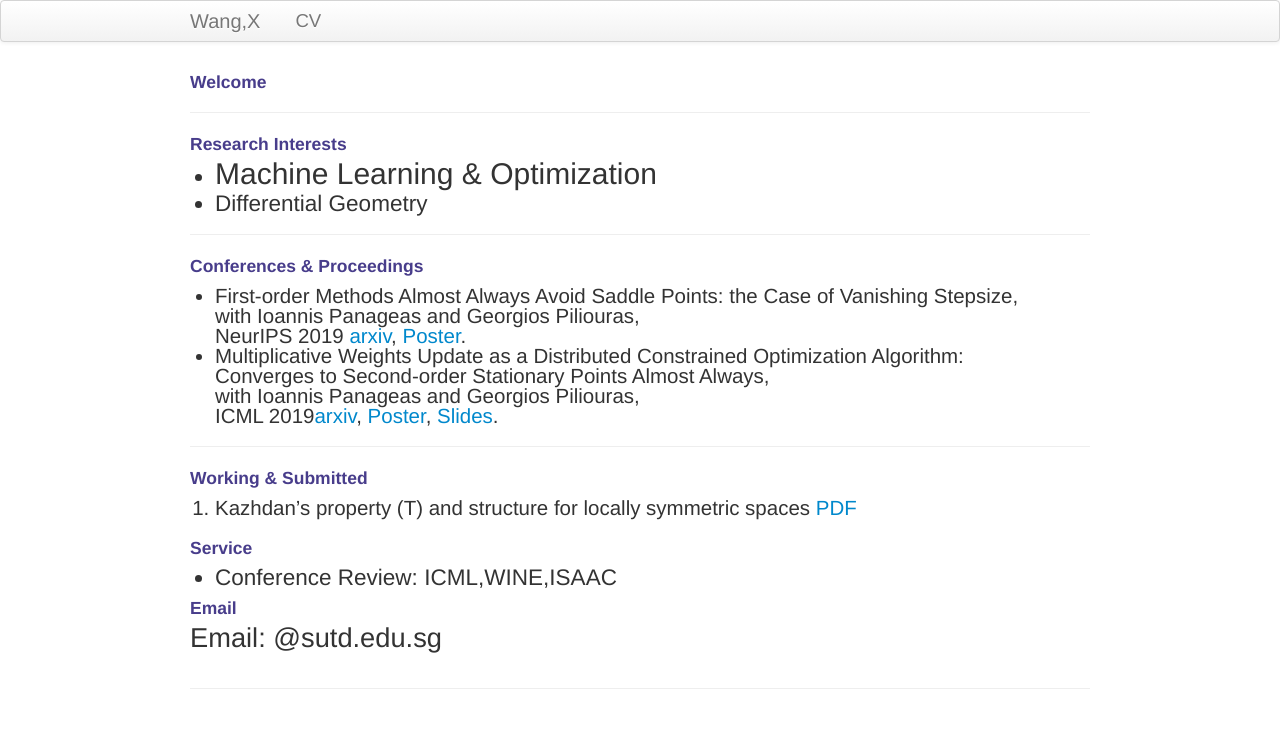
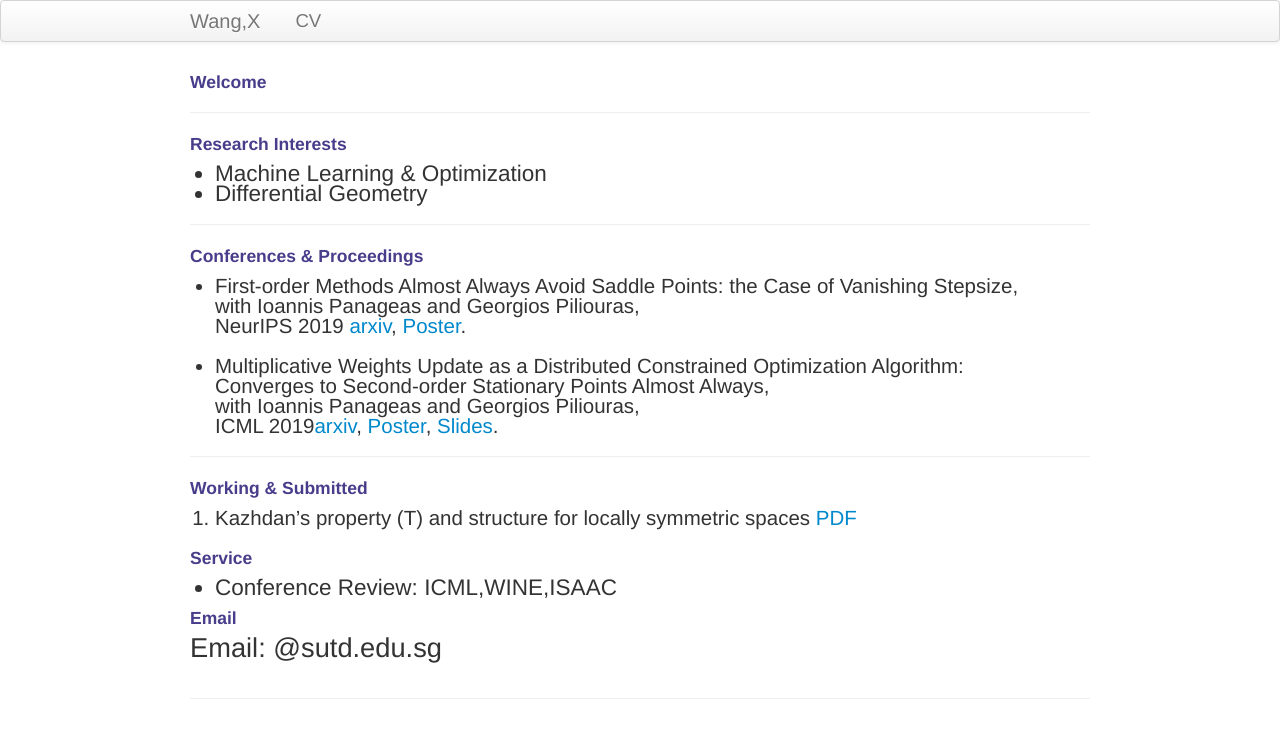
Before and after one commit to xiiaowang/xiiaowang.github.io, a Jekyll site: the page built from index.md, in a window 1280 px wide. Shown: the top 738 px of the page. Built offline with Jekyll 4.4.1, drawn with Linux system fonts in a browser that asks for light colours.

Commit message:
Update index.md

```diff
--- a/index.md
+++ b/index.md
@@ -12,7 +12,7 @@ keywords: machine learning, geometry
 <div class="container2">
 <h4><a name="Research Interests"></a>Research Interests</h4>
 <ul>
-    <li><p style="font-size:30px">Machine Learning & Optimization</p></li>
+    <li>Machine Learning & Optimization</li>
     <li>Differential Geometry</li>
 </ul>
 </div>
@@ -37,6 +37,7 @@ keywords: machine learning, geometry
 <h4><a name="Conferences & Proceedings"></a>Conferences & Proceedings</h4>
 <ul>
    <li> First-order Methods Almost Always Avoid Saddle Points: the Case of Vanishing Stepsize, <br/> with Ioannis Panageas and Georgios Piliouras,<br/> NeurIPS 2019 <a href="http://arxiv.org/abs/1906.07772">arxiv</a>, <a href="https://www.dropbox.com/s/y25vze12a2lpivv/NIPS19_poster.pdf?dl=0">Poster</a>.</li>
+    <br/>
    <li> Multiplicative Weights Update as a Distributed Constrained Optimization Algorithm: <br/> Converges to Second-order Stationary Points Almost Always, <br/>with Ioannis Panageas and Georgios Piliouras,<br/> ICML 2019<a href="http://arxiv.org/abs/1810.05355">arxiv</a>, <a href="https://www.dropbox.com/s/qs9nr6pgycnboy7/poster_ICML_xiao2.pdf?dl=0">Poster</a>, <a href="https://www.dropbox.com/s/fh9j5scf2kaofca/main%20copy.pdf?dl=0">Slides</a>.</li>
 </ul>
 ---
```
